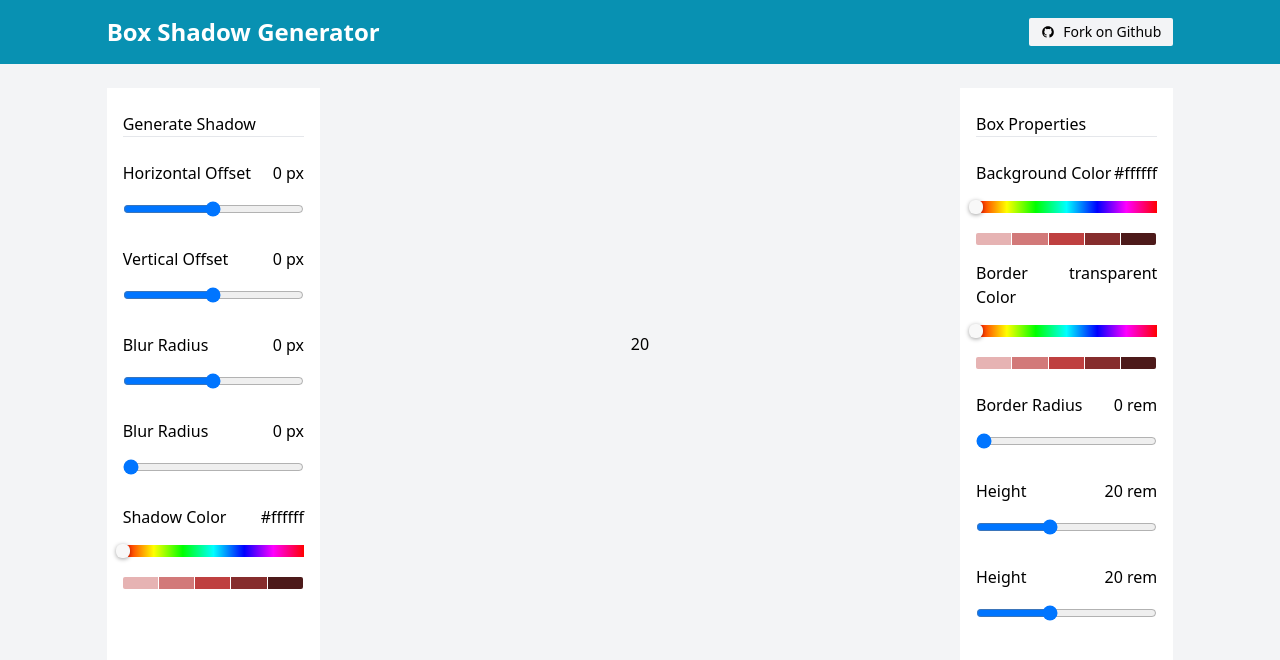
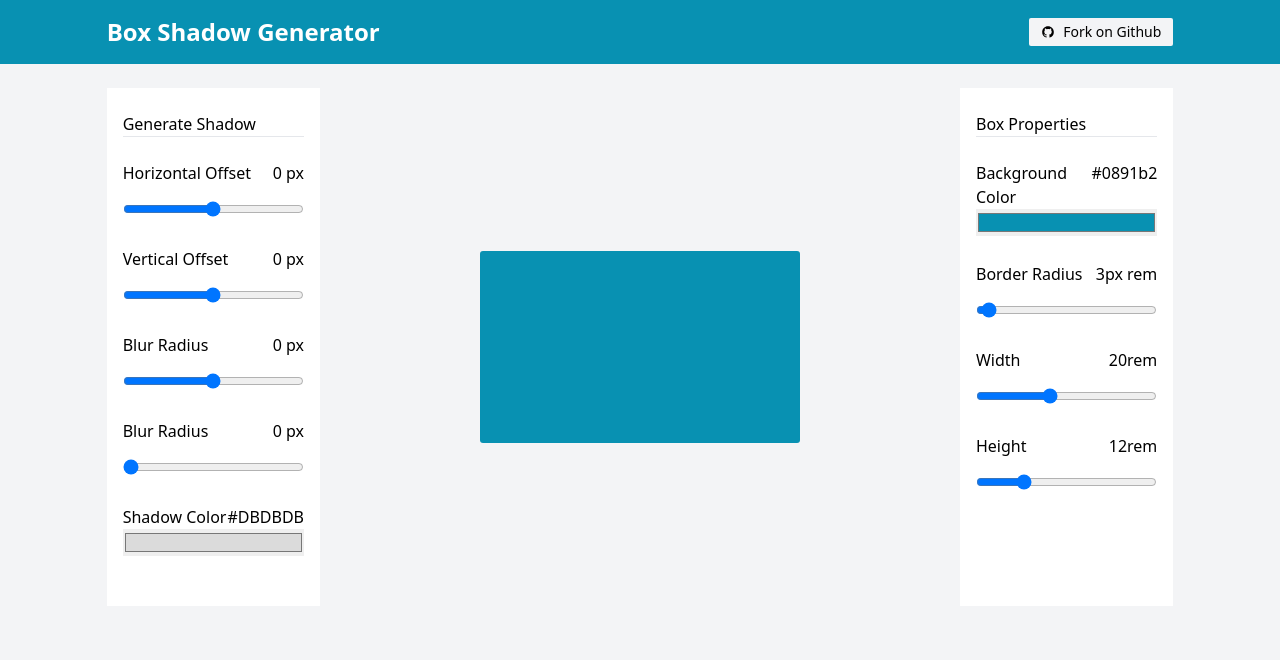
Before and after one commit to asmsaiff/css-box-shadow-generator-by-react, a React (Create React App) app: page / in a window 1280 px wide. Shown: the top 660 px of the page. Built offline with nearby package versions, Linux system fonts and the light colour scheme.

Commit message:
implement box property functionalities

```diff
--- a/src/App.jsx
+++ b/src/App.jsx
@@ -5,16 +5,17 @@ import RightPanel from './components/RightPanel';
 
 export class App extends Component {
     state = {
-        height: '20'
+        backgroundColor: '#0891b2',
+        borderRadius: '3' + 'px',
+        width: '20' + 'rem',
+        height: '12' + 'rem',
     }
 
-    handleCallback = (props) =>{
-        this.setState({height: props})
+    boxProps = (props) =>{
+        this.setState(props)
     }
 
     render() {
-
-
         return (
             <>
                 <Header />
@@ -24,13 +25,12 @@ export class App extends Component {
                         <LeftPanel/>
                     </div>
                     <div className="flex items-center justify-center my-6 px-4 col-span-3">
-                        <div style={{ height: '100px' }}>
+                        <div style={this.state}>
                             {/* Middle Box */}
-                            {this.state.height}
                         </div>
                     </div>
                     <div className="py-6 px-4 my-6 bg-white">
-                        <RightPanel parentCallback={this.handleCallback}/>
+                        <RightPanel boxProps={this.boxProps}/>
                     </div>
                 </div>
             </>
--- a/src/components/LeftPanel.jsx
+++ b/src/components/LeftPanel.jsx
@@ -1,5 +1,4 @@
 import React, { Component } from 'react';
-import { SliderPicker } from 'react-color';
 
 export class LeftPanel extends Component {
     state = {
@@ -7,7 +6,7 @@ export class LeftPanel extends Component {
         verticalOffset: 0,
         blurRadius: 0,
         spreadRadius: 0,
-        colorCode: '#ffffff'
+        shadowColor: '#DBDBDB'
     }
 
     handleHorizontalOffsetChange = (e) => {
@@ -42,7 +41,7 @@ export class LeftPanel extends Component {
             <h6>Generate Shadow</h6>
             <hr />
 
-            <div className='my-6'>
+            <form className='my-6'>
                 <div>
                     <label htmlFor="" className='w-full flex justify-between'>
                         <span>Horizontal Offset</span>
@@ -74,11 +73,11 @@ export class LeftPanel extends Component {
                 <div className='mt-6'>
                     <label htmlFor="" className='w-full flex justify-between'>
                         <span>Shadow Color</span>
-                        <span>{this.state.colorCode}</span>
+                        <span>{this.state.shadowColor}</span>
                     </label>
-                    <SliderPicker className="max-w-full mt-4" color={this.state.colorCode} onChangeComplete={this.handleColorChange}/>
+                    <input type="color" value={this.state.shadowColor} name='shadowColor' className='min-w-full'/>
                 </div>
-            </div>
+            </form>
         </>;
     }
 }
--- a/src/components/RightPanel.jsx
+++ b/src/components/RightPanel.jsx
@@ -1,31 +1,27 @@
 import React, { Component } from 'react';
-import { SliderPicker } from 'react-color';
 
 export class RightPanel extends Component {
     state = {
-        bgColorCode: '#ffffff',
-        borderColorCode: 'transparent',
-        borderRadius: '0',
-        boxHeight: '20',
-        boxWidth: '20'
-    }
-
-    handleBgColorChange = (color, event) => {
-        this.setState({
-            bgColorCode: color.hex
-        })
-    }
-
-    handleBorderColorChange = (color, e) => {
-        this.setState({
-            borderColorCode: color.hex
-        })
+        backgroundColor: '#0891b2',
+        borderRadius: '3' + 'px',
+        width: '20' + 'rem',
+        height: '12' + 'rem',
     }
 
     handleBox = (e) => {
-        this.setState({
-            [e.target.name]: e.target.value
-        })
+        if(e.target.name === 'backgroundColor') {
+            this.setState({
+                [e.target.name]: e.target.value
+            })
+        } else if(e.target.name === 'borderRadius') {
+            this.setState({
+                [e.target.name]: e.target.value + 'px'
+            })
+        } else {
+            this.setState({
+                [e.target.name]: e.target.value + 'rem'
+            })
+        }
 
         this.props.boxProps(this.state);
         e.preventDefault();
@@ -41,17 +37,9 @@ export class RightPanel extends Component {
                 <div>
                     <label htmlFor="" className='w-full flex justify-between'>
                         <span>Background Color</span>
-                        <span>{this.state.bgColorCode}</span>
+                        <span>{this.state.backgroundColor}</span>
                     </label>
-                    <SliderPicker onChange={this.handleBgColorChange} className="max-w-full mt-4" color={this.state.bgColorCode}/>
-                </div>
-
-                <div className='mt-4'>
-                    <label htmlFor="" className='w-full flex justify-between'>
-                        <span>Border Color</span>
-                        <span>{this.state.borderColorCode}</span>
-                    </label>
-                    <SliderPicker onChange={this.handleBorderColorChange} className="max-w-full mt-4" color={this.state.borderColorCode}/>
+                    <input type="color" value={this.state.backgroundColor} name='backgroundColor' className='min-w-full'/>
                 </div>
 
                 <div className='mt-6'>
@@ -59,23 +47,23 @@ export class RightPanel extends Component {
                         <span>Border Radius</span>
                         <span>{this.state.borderRadius} rem</span>
                     </label>
-                    <input type="range" name='borderRadius' value={this.state.borderRadius} className='mt-4 w-full' min='0' max='100'/>
+                    <input type="range" name='borderRadius' value={this.state.borderRadius.match(/\d/g).join('')} className='mt-4 w-full' min='0' max='100'/>
+                </div>
+
+                <div className='mt-6'>
+                    <label htmlFor="" className='w-full flex justify-between'>
+                        <span>Width</span>
+                        <span>{this.state.width}</span>
+                    </label>
+                    <input type="range" name='width' value={this.state.width.match(/\d/g).join('')} className='mt-4 w-full' min='0' max='50'/>
                 </div>
 
                 <div className='mt-6'>
                     <label htmlFor="" className='w-full flex justify-between'>
                         <span>Height</span>
-                        <span>{this.state.boxHeight} rem</span>
+                        <span>{this.state.height}</span>
                     </label>
-                    <input type="range" name='boxHeight' value={this.state.boxHeight} className='mt-4 w-full' min='0' max='50'/>
-                </div>
-
-                <div className='mt-6'>
-                    <label htmlFor="" className='w-full flex justify-between'>
-                        <span>Height</span>
-                        <span>{this.state.boxWidth} rem</span>
-                    </label>
-                    <input type="range" name='boxWidth' value={this.state.boxWidth} className='mt-4 w-full' min='0' max='50'/>
+                    <input type="range" name='height' value={this.state.height.match(/\d/g).join('')} className='mt-4 w-full' min='0' max='50'/>
                 </div>
             </form>
         </>;
```
